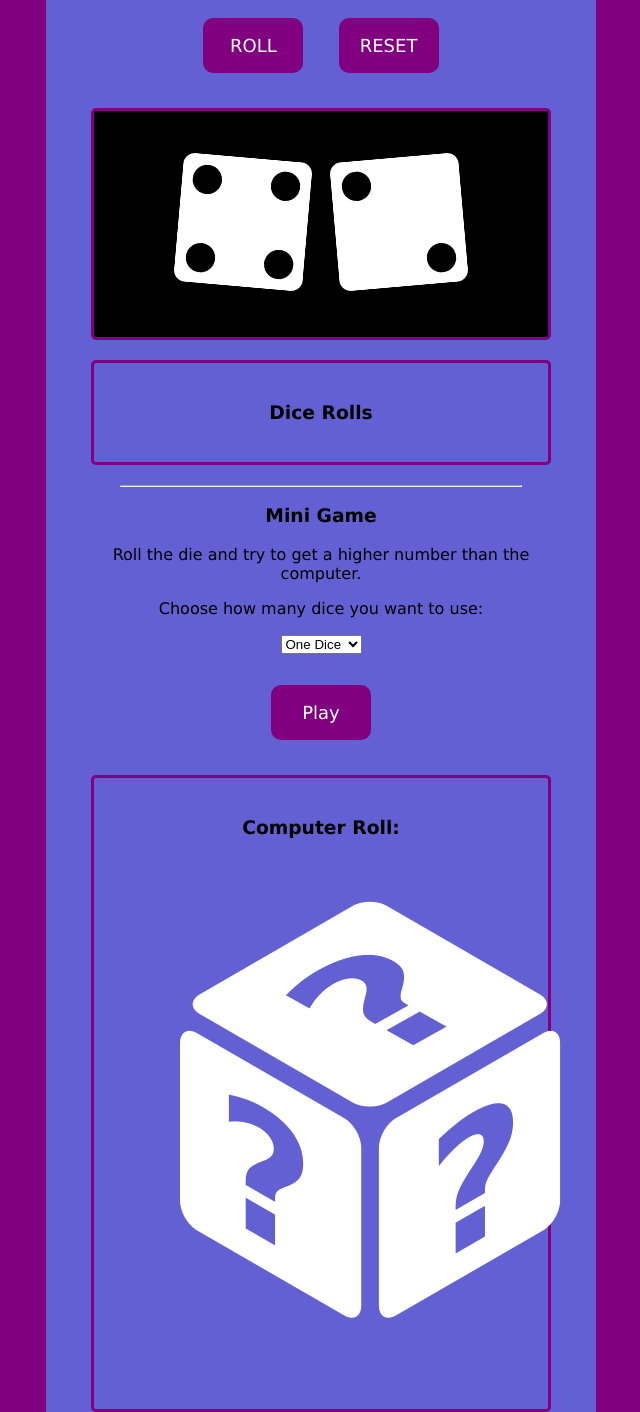
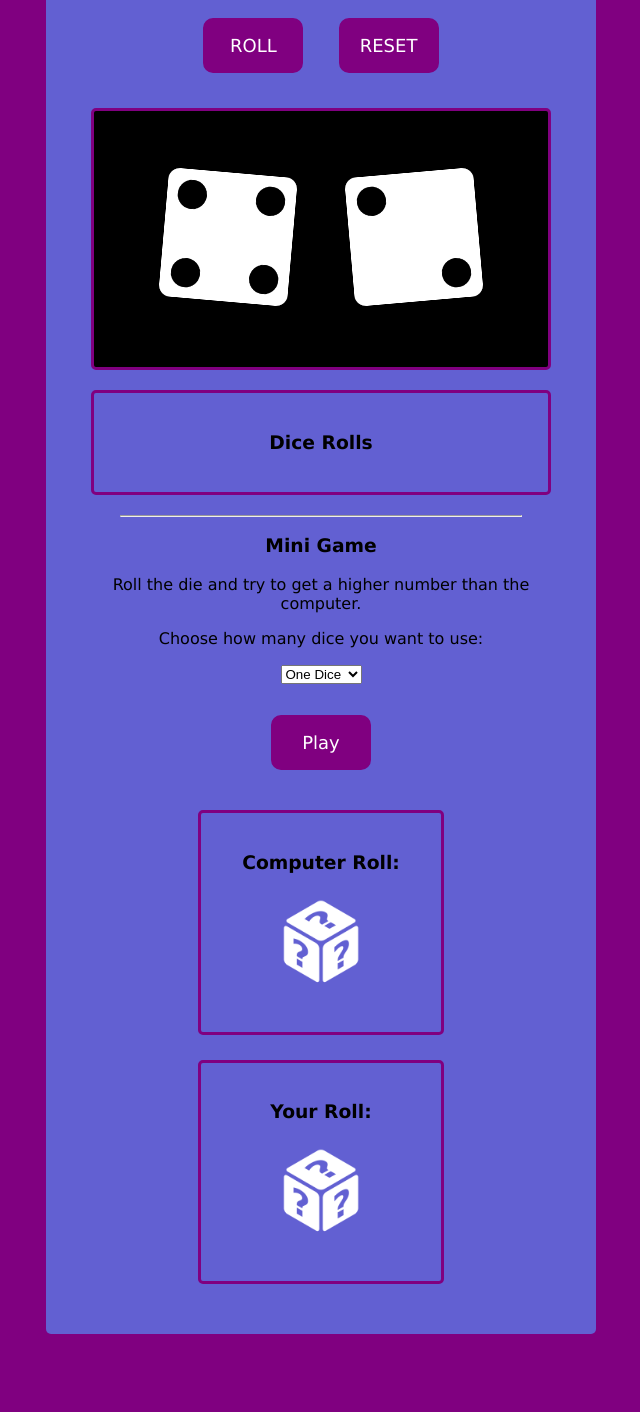
Before and after one commit to Shava-mp4/DiceSim, a plain HTML site: page index.html in a window 1280 px wide. Shown: the part 244-1656 px from the top of the page, without its empty margins (319-959 px from the left). After the commit the page ends 1598 px from the top, so only its background shows below. Drawn offline with Linux system fonts and the light colour scheme.

Commit message:
Update style.css

```diff
--- a/style.css
+++ b/style.css
@@ -51,12 +51,28 @@ button:hover {
 
 #result-image1 {
   width: 150px;
+  margin: 15px;
   transform: rotate(0);
+}
+
+#computer-dis {
+  width: 200px;
+  margin: 25px auto;
+}
+
+#user-dis {
+  width: 200px;
+  margin: 25px auto;
 }
 
 #result-image2 {
   width: 150px;
+  margin: 15px;
   transform: rotate(0);
+}
+
+img {
+  width: 100px;
 }
 
 hr {
```
